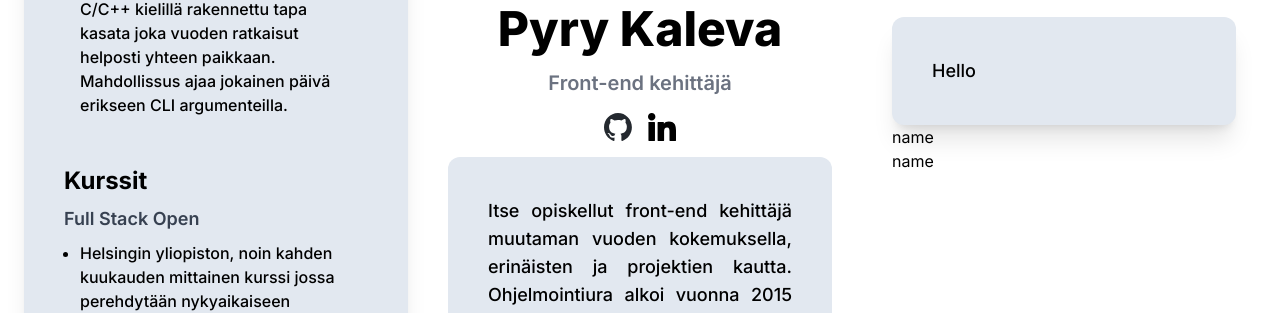
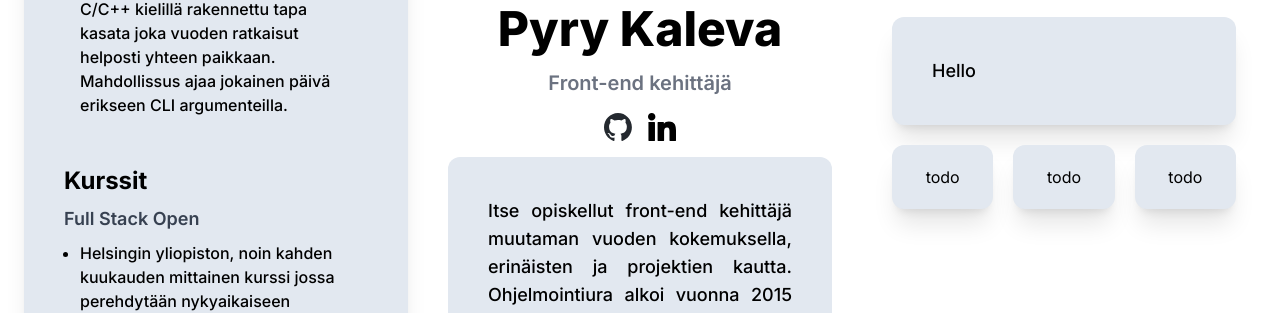
Before and after one commit to TheOxari909/theoxari909.github.io, a Next.js app: page / in a window 1280 px wide. Shown: the part 307-620 px from the top of the page. Built offline with nearby package versions, Linux system fonts and the light colour scheme.

Commit message:
Apps layout working

```diff
--- a/src/app/components/Apps.tsx
+++ b/src/app/components/Apps.tsx
@@ -1,10 +1,13 @@
 import { AppType } from '../types';
+import Link from 'next/link';
 
 const App = ({ app }: { app: AppType }) => {
   return (
-    <li>
-      <a>{app.name}</a>
-    </li>
+    <Link className="h-full w-full" href={app.address}>
+      <li className="my-5 rounded-xl bg-slate-200 p-5 shadow-xl hover:bg-slate-300">
+        {app.name}
+      </li>
+    </Link>
   );
 };
 
@@ -12,7 +15,7 @@ const Apps = ({ apps }: { apps: AppType[] }) => {
   console.log(apps);
 
   return (
-    <ul>
+    <ul className="grid grid-cols-3 justify-between gap-5 text-center">
       {apps.map((e: any) => {
         console.log(e);
         return <App app={e} key="name" />;
--- a/src/app/page.tsx
+++ b/src/app/page.tsx
@@ -14,18 +14,22 @@ import { AppType } from './types';
 
 const appObjects: AppType[] = [
   {
-    name: 'name',
-    address: 'address',
+    name: 'todo',
+    address: '/todo',
   },
   {
-    name: 'name',
-    address: 'address',
+    name: 'todo',
+    address: '/todo',
+  },
+  {
+    name: 'todo',
+    address: '/todo',
   },
 ];
 
 export default function Home() {
   return (
-    <div className="flex max-h-screen flex-row p-6 lg:grid lg:grid-cols-3 lg:grid-rows-1 lg:gap-10">
+    <div className="max-h-screen p-6 lg:grid lg:grid-cols-3 lg:grid-rows-1 lg:gap-10">
       <div className=" w-full  text-center lg:order-2 lg:max-h-full lg:overflow-auto">
         <Introduction />
       </div>
```
Also changed, not shown: src/app/layout.tsx (indentation only).
